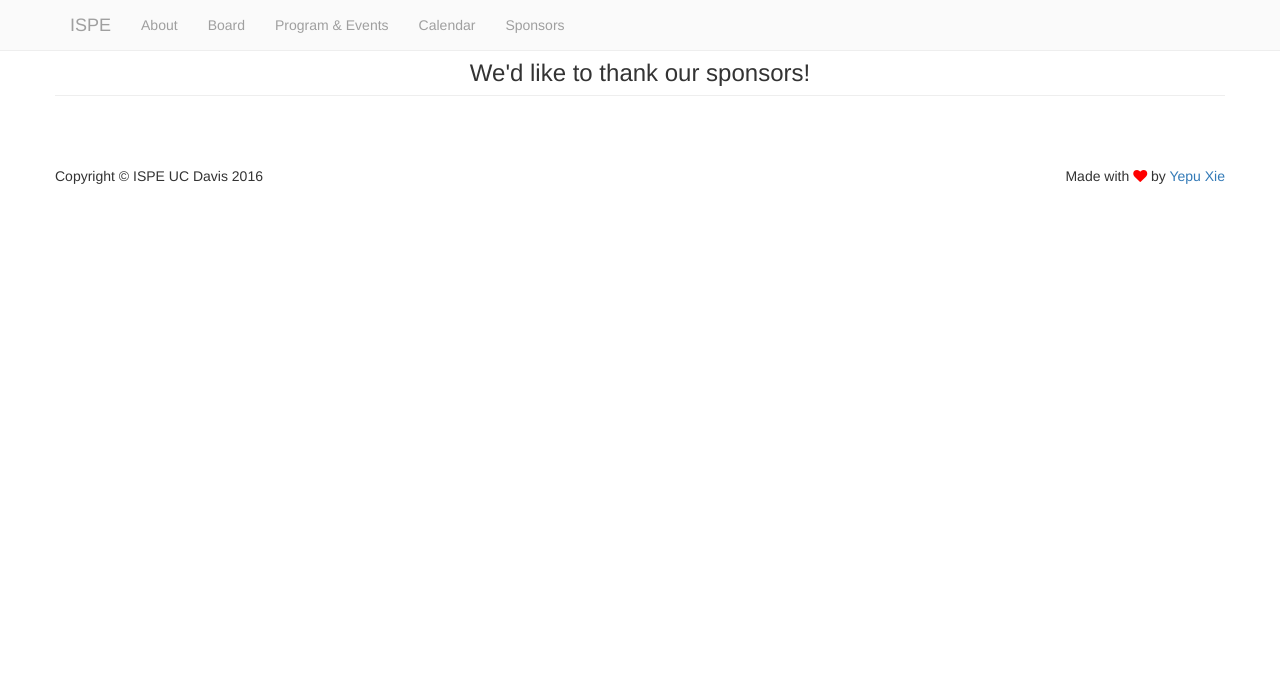
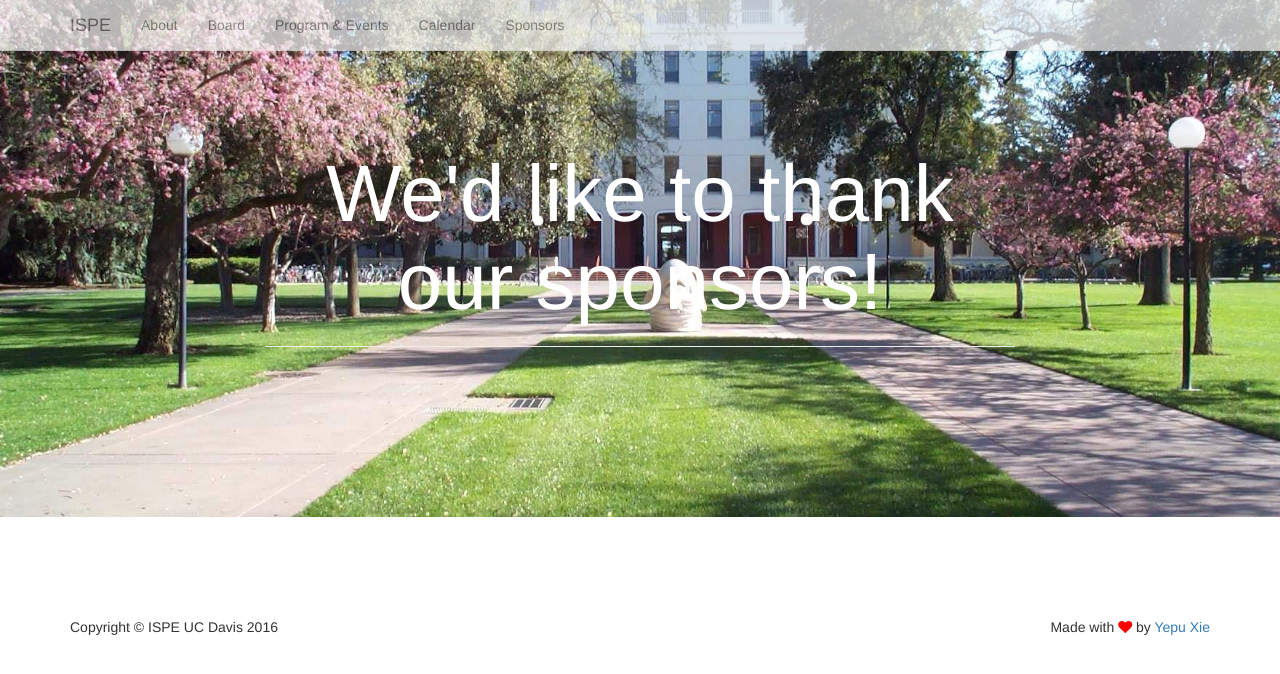
Before and after one commit to xyreryp/ISPE, a plain HTML site: page sponsor.html in a window 1280 px wide. Drawn offline with Linux system fonts and the light colour scheme.

Commit message:
updated content

```diff
--- a/sponsor.html
+++ b/sponsor.html
@@ -68,18 +68,20 @@
     </nav>
 
     <!-- Page Content -->
+    <header class="intro-header" style="background-image: url('css/img/mrak-hall.jpg')">
+        <div class="container">
+            <div class="row">
+                <div class="col-lg-8 col-lg-offset-2 col-md-10 col-md-offset-1">
+                    <div class="page-heading">
+                        <h1 class="display:inline" style="color:white">We'd like to thank our sponsors!</h1>
+                        <hr class="small">
+                    </div>
+                </div>
+            </div>
+        </div>
+    </header>
 
-<div class="container">
-    <div class="row">
-        <div class="row">
-            <div class="col-lg-12">
-            <br>
-
-        <h3 class="page-header text-center">
-                We'd like to thank our sponsors!
-        </h3>
-        </div>
-    </div>
+    <div class="container">
         <!-- Footer -->
         <footer>
             <div class="row">
@@ -95,7 +97,6 @@
             </div>
             <!-- /.row -->
         </footer>
-
     </div>
     </div>
     <!-- /.container -->
```
Also changed, not shown: about.html (+1 -1 lines), index.html (+15 -4 lines).
